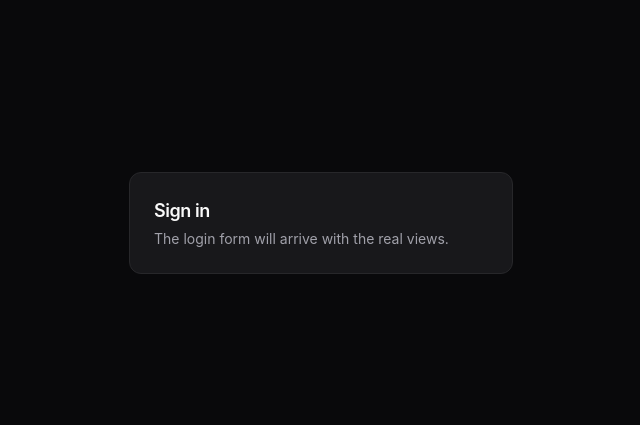
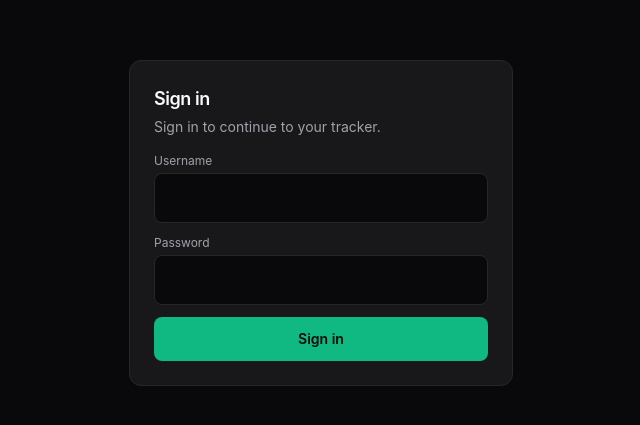
Before and after one commit to lambob01/fit-track, a React (Vite) app in the folder frontend/: page /login in a window 1280 px wide. Shown: the part 177-602 px from the top of the page, without its empty margins (319-959 px from the left). Built offline with nearby package versions, Linux system fonts and the light colour scheme; no server answers.

Commit message:
feat(web): implement login view

```diff
--- a/frontend/src/pages/LoginPage.tsx
+++ b/frontend/src/pages/LoginPage.tsx
@@ -1,11 +1,107 @@
+import { useState } from 'react'
+import type { FormEvent } from 'react'
+import { Navigate, useLocation, useNavigate } from 'react-router-dom'
+import { ApiError } from '../api/client'
+import { useAuth } from '../context/AuthContext'
+
+function loginErrorMessage(error: unknown): string {
+  if (error instanceof ApiError) {
+    if (error.status === 401) {
+      return 'Invalid username or password.'
+    }
+
+    const detail = error.detail.trim()
+    if (detail !== '') {
+      return detail
+    }
+
+    return `Sign in failed (status ${error.status}).`
+  }
+
+  return 'Something went wrong. Please try again.'
+}
+
 export function LoginPage() {
+  const { user, login } = useAuth()
+  const location = useLocation()
+  const navigate = useNavigate()
+  const [username, setUsername] = useState('')
+  const [password, setPassword] = useState('')
+  const [error, setError] = useState<string | null>(null)
+  const [isSubmitting, setIsSubmitting] = useState(false)
+
+  const from = (location.state as { from?: string } | null)?.from ?? '/'
+
+  if (user !== null) {
+    return <Navigate to={from} replace />
+  }
+
+  async function handleSubmit(event: FormEvent<HTMLFormElement>) {
+    event.preventDefault()
+
+    if (isSubmitting) {
+      return
+    }
+
+    setError(null)
+    setIsSubmitting(true)
+
+    try {
+      await login(username, password)
+      navigate(from, { replace: true })
+    } catch (caught) {
+      setError(loginErrorMessage(caught))
+      setIsSubmitting(false)
+    }
+  }
+
   return (
     <div className="flex min-h-dvh items-center justify-center bg-surface px-4 text-content">
       <div className="w-full max-w-sm rounded-xl border border-line bg-surface-raised p-6">
         <h1 className="text-lg font-semibold tracking-tight">Sign in</h1>
-        <p className="mt-1 text-sm text-content-muted">
-          The login form will arrive with the real views.
-        </p>
+        <p className="mt-1 text-sm text-content-muted">Sign in to continue to your tracker.</p>
+
+        <form className="mt-4 space-y-3" onSubmit={handleSubmit}>
+          <label className="block space-y-1">
+            <span className="block text-xs text-content-muted">Username</span>
+            <input
+              type="text"
+              autoComplete="username"
+              value={username}
+              onChange={(event) => setUsername(event.target.value)}
+              aria-invalid={error !== null}
+              aria-describedby={error !== null ? 'login-error' : undefined}
+              className="w-full rounded-lg border border-line bg-surface px-3 py-3 text-base text-content focus:border-accent focus:outline-none focus:ring-2 focus:ring-accent/30"
+            />
+          </label>
+
+          <label className="block space-y-1">
+            <span className="block text-xs text-content-muted">Password</span>
+            <input
+              type="password"
+              autoComplete="current-password"
+              value={password}
+              onChange={(event) => setPassword(event.target.value)}
+              aria-invalid={error !== null}
+              aria-describedby={error !== null ? 'login-error' : undefined}
+              className="w-full rounded-lg border border-line bg-surface px-3 py-3 text-base text-content focus:border-accent focus:outline-none focus:ring-2 focus:ring-accent/30"
+            />
+          </label>
+
+          {error !== null && (
+            <p id="login-error" role="alert" className="text-sm text-red-400 light:text-red-600">
+              {error}
+            </p>
+          )}
+
+          <button
+            type="submit"
+            disabled={isSubmitting}
+            className="min-h-11 w-full rounded-lg bg-accent-strong px-4 text-sm font-semibold text-surface transition-colors hover:bg-accent disabled:opacity-50"
+          >
+            {isSubmitting ? 'Signing in…' : 'Sign in'}
+          </button>
+        </form>
       </div>
     </div>
   )
```
